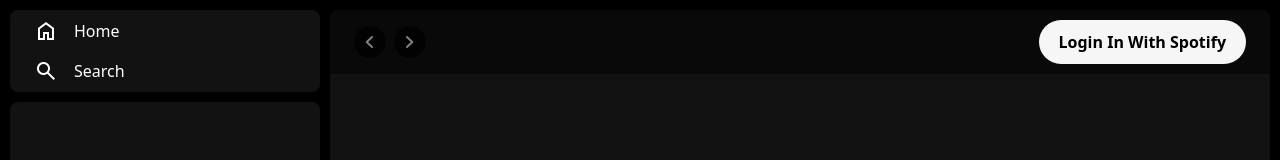
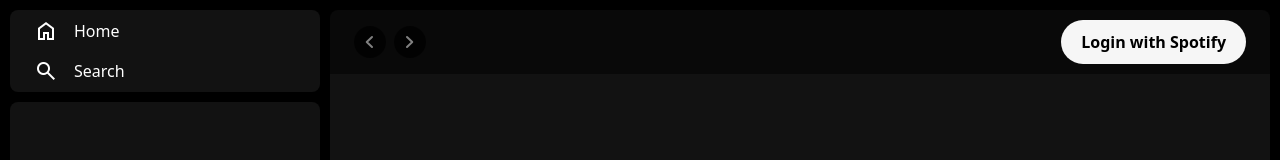
Before and after one commit to gnanamoorthy-g/spotify-client, a React app: page / in a window 1280 px wide. Shown: the top 160 px of the page. Built offline with nearby package versions, Linux system fonts and the light colour scheme; no server answers.

Commit message:
authorization added

```diff
--- a/src/App.js
+++ b/src/App.js
@@ -1,15 +1,31 @@
 import React, { useEffect,createContext, useState } from "react";
 import AppRoot from "./appRoot";
-import { fetchAccessToken } from "./utils/utilFunctions";
+import { fetchAccessToken ,getAccessToken,getCookie } from "./utils/utilFunctions";
 
 export const AppStateContext = createContext(null);
 
 const App = () =>{
-    const [appState,setAppState] = useState({})
+    const [appState,setAppState] = useState({});
 
-    useEffect(()=>{
-        fetchAccessToken();
-    },[]);
+    useEffect(() => {
+        const access_token  = getAccessToken();
+        if(!access_token) fetchAccessToken();
+        const authorization_code = getCookie('authorization_key');
+        if(!authorization_code){
+            setAppState({ ...appState, is_user_logged_in : false });
+        }
+        const urlParams = new URLSearchParams(window.location.search);
+        if (urlParams.size) {
+            const authorization_key = urlParams.get('code');
+            if (authorization_key) {
+                document.cookie = `${document.cookie}authorization_key=${authorization_key};`
+                setAppState({ ...appState, is_user_logged_in : true });
+                console.log("**************Authorized**********************");
+                window.history.replaceState(null, '', window.location.pathname);
+
+            }
+        }
+    }, []);
 
     const getContext = () =>{
         return {
--- a/src/apiController.js
+++ b/src/apiController.js
@@ -1,6 +1,7 @@
 import axios from "axios";
 import { BASE_URL } from "./constants/environment";
 import { getAccessToken } from "./utils/utilFunctions";
+import { AUTHORIZATION_URI,SCOPE,CLIENT_ID,REDIRECT_URI } from "./constants/environment";
 import { TRACK,ALBUM,ARTIST,PLAYLIST,SEARCH } from "./constants/apiRoutes";
 
 const constructRequestConfig = (url,method,token) =>{
@@ -22,15 +23,32 @@ export const sendRequest = (method = "get",type = TRACK, id = null,searchParams=
         requestUrl = `${type}/${id}`
     }
     else{
-
+        //Search to be implemented;
     }
     const token = getAccessToken();
     if(!token){
         console.log("Token unavailable");
         return;
     }
-    let requestConfig = constructRequestConfig(requestUrl,method,token)
+    let requestConfig = constructRequestConfig(requestUrl,method,token);
+    return axios(requestConfig);
+}
 
-    return axios(requestConfig)
+export const authorizeApp = () =>{
+    const width = 900;
+    const height = 600;
+    const left = (screen.width - width) / 2;
+    const top = (screen.height - height) / 2;
 
+    const urlParams = new URLSearchParams({
+        response_type : 'code',
+        client_id : CLIENT_ID,
+        scope : SCOPE,
+        redirect_uri : REDIRECT_URI,
+    });
+    const endUrl = `${AUTHORIZATION_URI}?${urlParams.toString()}`;
+    window.location.href = endUrl;
+    //const target = 'authorize-app'
+    //const windowFeatures = `toolbar=no, location=no, directories=no, status=no, menubar=no,popup=${true},width=${width},height=${height},left=${left},top=${top}`;
+    //window.open(endUrl,target,windowFeatures);
 }
--- a/src/components/navigationBar/loginButton.js
+++ b/src/components/navigationBar/loginButton.js
@@ -1,7 +1,8 @@
 import React from "react";
+import { authorizeApp } from "../../apiController";
 
 const LoginButton = () =>{
-    return <button className="login-btn">Login In With Spotify</button>
+    return <button className="login-btn" onClick={authorizeApp}>Login with Spotify</button>
 }
 
 export default LoginButton;
--- a/src/constants/environment.js
+++ b/src/constants/environment.js
@@ -3,11 +3,17 @@ const CLIENT_SECRET = process.env.client_secret;
 const FETCH_TOKEN_URI = process.env.FETCH_TOKEN_URI;
 const GRANT_TYPE = process.env.grant_type;
 const BASE_URL = process.env.BASE_URL;
+const AUTHORIZATION_URI = process.env.AUTHORIZATION_URI;
+const REDIRECT_URI = process.env.REDIRECT_URI;
+const SCOPE = 'user-read-private user-read-email';
 
 export {
     CLIENT_ID,
     CLIENT_SECRET,
     FETCH_TOKEN_URI,
     GRANT_TYPE,
-    BASE_URL
+    BASE_URL,
+    AUTHORIZATION_URI,
+    REDIRECT_URI,
+    SCOPE
 }
--- a/src/utils/utilFunctions.js
+++ b/src/utils/utilFunctions.js
@@ -17,7 +17,7 @@ export const fetchAccessToken = async () => {
                 }
             }
         );
-        document.cookie = `token=${TOKEN_RESPONSE.data.access_token};expires=${TOKEN_RESPONSE.data.expires_in};token_type=${TOKEN_RESPONSE.data.token_type}`;
+        document.cookie = `token=${TOKEN_RESPONSE.data.access_token};expires=${TOKEN_RESPONSE.data.expires_in};token_type=${TOKEN_RESPONSE.data.token_type};`;
     }
     catch (error) {
         console.log(error)
```
